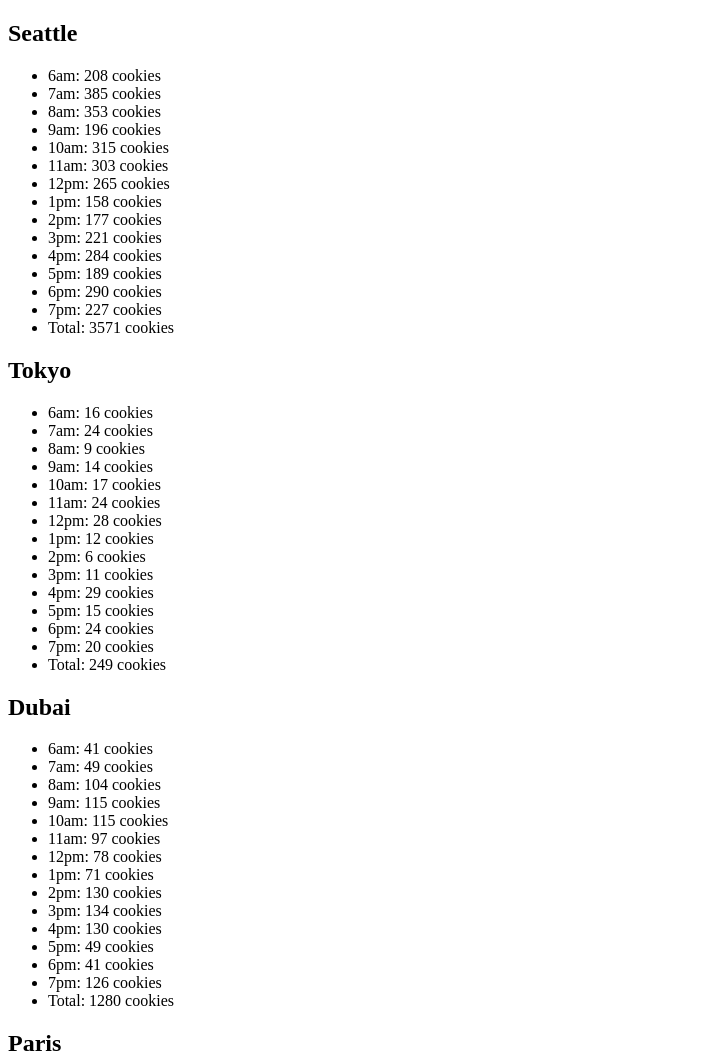
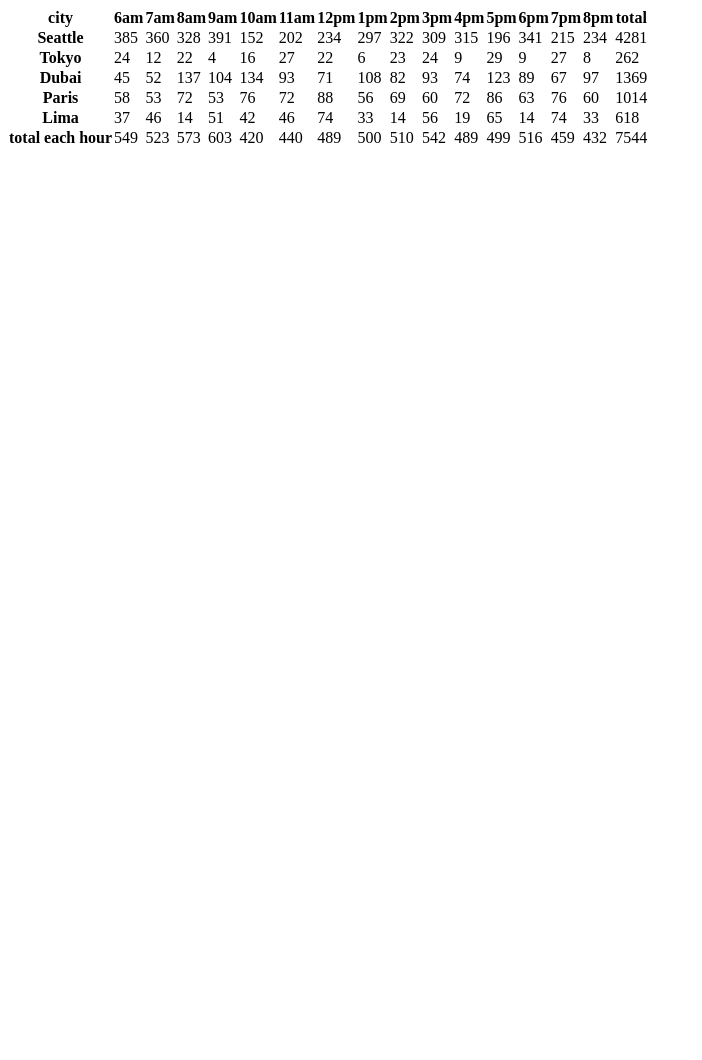
Before and after one commit to Marwan-Zakia/cookie-stand, a plain HTML site: page sales.html in a window 1280 px wide. Shown: the top 1060 px of the page, without its empty margins (0-702 px from the left). After the commit the page ends 800 px from the top, so only its background shows below. Drawn offline with Linux system fonts and the light colour scheme.

Commit message:
addedlab7

```diff
--- a/app.js
+++ b/app.js
@@ -1,229 +1,329 @@
 'use strict';
+let parentElement = document.getElementById("cockielocation");
 
-const hours = ['6am', '7am','8am','9am','10am','11am','12pm','1pm','2pm','3pm','4pm','5pm','6pm','7pm'];
+// const hours = ['6am', '7am', '8am', '9am', '10am', '11am', '12pm', '1pm', '2pm', '3pm', '4pm', '5pm', '6pm', '7pm'];
+// let parentElement = document.getElementById('cockielocation');
+// let seattle = {
+//   name: 'Seattle',
+//   minCust: 23,
+//   maxCust: 65,
+//   agvCookie: 6.3,
+//   cookiesPerHour: [],
+//   total: 0,
+//   getCustomer: function() {
+//     for(let i = 0; i < hours.length; i++) {
 
-let parentElement = document.getElementById('cockielocation');
+//       let cookies = Math.ceil(getRandomCustomer(this.minCust, this.maxCust) * this.agvCookie);
 
-let seattle = {
-  name: 'Seattle',
-  minCust: 23,
-  maxCust: 65,
-  agvCookie: 6.3,
-  cookiesPerHour: [],
-  total: 0,
-  getCustomer: function() {
-    for(let i = 0; i < hours.length; i++) {
+//       this.cookiesPerHour.push(cookies);
+
+//       this.total += cookies;
+
+//     }
 
 
-      let cookies = Math.ceil(getRandomCustomer(this.minCust, this.maxCust) * this.agvCookie);
+//   },
+//   render: function() {
+//     let h2 = document.createElement('h2');
+//     parentElement.appendChild(h2);
+//     h2.textContent = this.name;
 
-      this.cookiesPerHour.push(cookies);
+//     let ul = document.createElement('ul');
+//     parentElement.appendChild(ul);
 
-      this.total += cookies;
+//     for(let i = 0; i < hours.length; i++) {
+//       let li = document.createElement('li');
+//       ul.appendChild(li);
+//       li.textContent = `${hours[i]}: ${this.cookiesPerHour[i]} cookies`;
+//     }
 
-    }
+//     let total = document.createElement('li');
+//       ul.appendChild(total);
+//       total.textContent = `Total: ${this.total} cookies`;
+//   }
+// }
+
+// let tokyo = {
+//   name: 'Tokyo',
+//   minCust: 3,
+//   maxCust: 24,
+//   agvCookie: 1.2,
+//   cookiesPerHour: [],
+//   total: 0,
+//   getCustomer: function() {
+//     for(let i = 0; i < hours.length; i++) {
 
 
-  },
-  render: function() {
-    let h2 = document.createElement('h2');
-    parentElement.appendChild(h2);
-    h2.textContent = this.name;
+//       let cookies = Math.ceil(getRandomCustomer(this.minCust, this.maxCust) * this.agvCookie);
 
-    let ul = document.createElement('ul');
-    parentElement.appendChild(ul);
+//       this.cookiesPerHour.push(cookies);
 
-    for(let i = 0; i < hours.length; i++) {
-      let li = document.createElement('li');
-      ul.appendChild(li);
-      li.textContent = `${hours[i]}: ${this.cookiesPerHour[i]} cookies`;
+//       this.total += cookies;
+
+//     }
+
+
+//   },
+//   render: function() {
+//     let h2 = document.createElement('h2');
+//     parentElement.appendChild(h2);
+//     h2.textContent = this.name;
+
+//     let ul = document.createElement('ul');
+//     parentElement.appendChild(ul);
+
+//     for(let i = 0; i < hours.length; i++) {
+//       let li = document.createElement('li');
+//       ul.appendChild(li);
+//       li.textContent = `${hours[i]}: ${this.cookiesPerHour[i]} cookies`;
+//     }
+
+//     let total = document.createElement('li');
+//       ul.appendChild(total);
+//       total.textContent = `Total: ${this.total} cookies`;
+//   }
+// }
+// let Dubai = {
+//   name: 'Dubai',
+//   minCust: 11,
+//   maxCust: 38,
+//   agvCookie: 3.7,
+//   cookiesPerHour: [],
+//   total: 0,
+//   getCustomer: function() {
+//     for(let i = 0; i < hours.length; i++) {
+
+//       let cookies = Math.ceil(getRandomCustomer(this.minCust, this.maxCust) * this.agvCookie);
+
+//       this.cookiesPerHour.push(cookies);
+
+//       this.total += cookies;
+
+//     }
+
+
+//   },
+//   render: function() {
+//     let h2 = document.createElement('h2');
+//     parentElement.appendChild(h2);
+//     h2.textContent = this.name;
+
+//     let ul = document.createElement('ul');
+//     parentElement.appendChild(ul);
+
+//     for(let i = 0; i < hours.length; i++) {
+//       let li = document.createElement('li');
+//       ul.appendChild(li);
+//       li.textContent = `${hours[i]}: ${this.cookiesPerHour[i]} cookies`;
+//     }
+
+//     let total = document.createElement('li');
+//       ul.appendChild(total);
+//       total.textContent = `Total: ${this.total} cookies`;
+//   }
+// }
+// let Paris = {
+//   name: 'Paris',
+//   minCust: 20,
+//   maxCust: 38,
+//   agvCookie: 2.3,
+//   cookiesPerHour: [],
+//   total: 0,
+//   getCustomer: function() {
+//     for(let i = 0; i < hours.length; i++) {
+
+
+//       let cookies = Math.ceil(getRandomCustomer(this.minCust, this.maxCust) * this.agvCookie);
+
+//       this.cookiesPerHour.push(cookies);
+
+//       this.total += cookies;
+
+//     }
+
+//   },
+//   render: function() {
+//     let h2 = document.createElement('h2');
+//     parentElement.appendChild(h2);
+//     h2.textContent = this.name;
+
+//     let ul = document.createElement('ul');
+//     parentElement.appendChild(ul);
+
+//     for(let i = 0; i < hours.length; i++) {
+//       let li = document.createElement('li');
+//       ul.appendChild(li);
+//       li.textContent = `${hours[i]}: ${this.cookiesPerHour[i]} cookies`;
+//     }
+
+//     let total = document.createElement('li');
+//       ul.appendChild(total);
+//       total.textContent = `Total: ${this.total} cookies`;
+//   }
+// }
+// let Lima = {
+//   name: 'Lima',
+//   minCust: 2,
+//   maxCust: 16,
+//   agvCookie: 4.6,
+//   cookiesPerHour: [],
+//   total: 0,
+//   getCustomer: function() {
+//     for(let i = 0; i < hours.length; i++) {
+//       let cookies = Math.ceil(getRandomCustomer(this.minCust, this.maxCust) * this.agvCookie);
+
+//       this.cookiesPerHour.push(cookies);
+
+//       this.total += cookies;
+
+//     }
+
+
+//   },
+//   render: function() {
+//     let h2 = document.createElement('h2');
+//     parentElement.appendChild(h2);
+//     h2.textContent = this.name;
+
+//     let ul = document.createElement('ul');
+//     parentElement.appendChild(ul);
+
+//     for(let i = 0; i < hours.length; i++) {
+//       let li = document.createElement('li');
+//       ul.appendChild(li);
+//       li.textContent = `${hours[i]}: ${this.cookiesPerHour[i]} cookies`;
+//     }
+
+//     let total = document.createElement('li');
+//       ul.appendChild(total);
+//       total.textContent = `Total: ${this.total} cookies`;
+//   }
+// }
+
+// seattle.getCustomer();
+// seattle.render();
+
+
+// tokyo.getCustomer();
+// tokyo.render();
+
+// Dubai.getCustomer();
+// Dubai.render();
+
+// Paris.getCustomer();
+// Paris.render();
+
+// Lima.getCustomer();
+// Lima.render();
+
+const hours = ['6am', '7am', '8am', '9am', '10am', '11am', '12pm', '1pm', '2pm', '3pm', '4pm', '5pm', '6pm', '7pm', '8pm'];
+let standArry = [];
+function Cookiestand(name, minCust, maxCust, agvCookie, cookiesPerHour, randomCustperhour, total) {
+
+  this.name = name;
+
+  this.minCust = minCust;
+
+  this.maxCust = maxCust;
+
+  this.agvCookie = agvCookie;
+
+  this.cookiesPerHour = cookiesPerHour;
+
+  this.randomCustperhour = randomCustperhour;
+
+  this.total = total;
+}
+
+let Seattle = new Cookiestand('Seattle', 23, 65, 6.3, [], [], 0);
+standArry.push(Seattle);
+
+let Tokyo = new Cookiestand('Tokyo', 3, 24, 1.2, [], [], 0);
+standArry.push(Tokyo);
+
+let Dubai = new Cookiestand('Dubai', 11, 38, 3.7, [], [], 0);
+standArry.push(Dubai);
+
+let Paris = new Cookiestand('Paris', 20, 38, 2.3, [], [], 0);
+standArry.push(Paris);
+
+let Lima = new Cookiestand('Lima', 2, 16, 4.6, [], [], 0);
+standArry.push(Lima);
+
+
+Cookiestand.prototype.calculaterandomCustperhour = function () {
+  for (let i = 0; i < hours.length; i++) {
+    this.randomCustperhour.push(randomNumberGenerator(this.minCust, this.maxCust));
+  }
+};
+Cookiestand.prototype.getRandomCustomer = function () {
+  for (let i = 0; i < hours.length; i++) {
+    let hourlySales = Math.ceil(this.randomCustperhour[i] * this.agvCookie);
+    this.cookiesPerHour.push(hourlySales);
+    this.total += hourlySales;
+  }
+};
+function randomNumberGenerator(min, max) {
+  return Math.floor(Math.random() * (max - min + 1)) + min;
+}
+let totalSalesDailysum = 0;
+let eachHour = 0;
+let totalSalesprehour = [];
+Cookiestand.getRandomhour = function () {
+  for (let i = 0; i < 15; i++) {
+    eachHour = Seattle.cookiesPerHour[i] + Tokyo.cookiesPerHour[i] + Dubai.cookiesPerHour[i] + Paris.cookiesPerHour[i] + Lima.cookiesPerHour[i];
+    totalSalesprehour.push(eachHour);
+  }
+  totalSalesDailysum = Seattle.total + Tokyo.total + Dubai.total + Paris.total + Lima.total;
+  totalSalesprehour.push(totalSalesDailysum);
+};
+function render() {
+  let genTr = document.createElement('tr');
+  let thCity = document.createElement('th');
+  thCity.textContent = 'city';
+  genTr.appendChild(thCity);
+  for (let i = 0; i < hours.length; i++) {
+    let thhours = document.createElement('th');
+    thhours.textContent = hours[i];
+    genTr.appendChild(thhours);
+  }
+  let totalEachLocation = document.createElement('th');
+  totalEachLocation.textContent = 'total';
+  genTr.appendChild(totalEachLocation);
+  parentElement.appendChild(genTr);
+}
+function cookies() {
+  for (let i = 0; i < 5; i++) {
+    let genTr = document.createElement('tr');
+    let thCity = document.createElement('th');
+    thCity.textContent = standArry[i].name;
+    genTr.appendChild(thCity);
+    for (let j = 0; j < hours.length; j++) {
+      let tdata = document.createElement('td');
+      tdata.textContent = standArry[i].cookiesPerHour[j];
+      genTr.appendChild(tdata);
     }
-
-    let total = document.createElement('li');
-      ul.appendChild(total);
-      total.textContent = `Total: ${this.total} cookies`;
+    let totalCookies = document.createElement('td');
+    totalCookies.textContent = standArry[i].total;
+    genTr.appendChild(totalCookies);
+    parentElement.appendChild(genTr);
+  }
+  let trTotal = document.createElement('tr');
+  let thTotal = document.createElement('th');
+  thTotal.textContent = 'total each hour';
+  trTotal.appendChild(thTotal);
+  parentElement.appendChild(trTotal);
+  for (let k = 0; k < hours.length + 1; k++) {
+    let tdTotalAcross = document.createElement('td');
+    tdTotalAcross.textContent = totalSalesprehour[k];
+    trTotal.appendChild(tdTotalAcross);
   }
 }
 
-let tokyo = {
-  name: 'Tokyo',
-  minCust: 3,
-  maxCust: 24,
-  agvCookie: 1.2,
-  cookiesPerHour: [],
-  total: 0,
-  getCustomer: function() {
-    for(let i = 0; i < hours.length; i++) {
-
-
-      let cookies = Math.ceil(getRandomCustomer(this.minCust, this.maxCust) * this.agvCookie);
-
-      this.cookiesPerHour.push(cookies);
-
-      this.total += cookies;
-
-    }
-
-
-  },
-  render: function() {
-    let h2 = document.createElement('h2');
-    parentElement.appendChild(h2);
-    h2.textContent = this.name;
-
-    let ul = document.createElement('ul');
-    parentElement.appendChild(ul);
-
-    for(let i = 0; i < hours.length; i++) {
-      let li = document.createElement('li');
-      ul.appendChild(li);
-      li.textContent = `${hours[i]}: ${this.cookiesPerHour[i]} cookies`;
-    }
-
-    let total = document.createElement('li');
-      ul.appendChild(total);
-      total.textContent = `Total: ${this.total} cookies`;
-  }
+for (let i = 0; i < 5; i++) {
+  standArry[i].calculaterandomCustperhour();
+  standArry[i].getRandomCustomer();
 }
-let Dubai = {
-  name: 'Dubai',
-  minCust: 11,
-  maxCust: 38,
-  agvCookie: 3.7,
-  cookiesPerHour: [],
-  total: 0,
-  getCustomer: function() {
-    for(let i = 0; i < hours.length; i++) {
-
-
-      let cookies = Math.ceil(getRandomCustomer(this.minCust, this.maxCust) * this.agvCookie);
-
-      this.cookiesPerHour.push(cookies);
-
-      this.total += cookies;
-
-    }
-
-
-  },
-  render: function() {
-    let h2 = document.createElement('h2');
-    parentElement.appendChild(h2);
-    h2.textContent = this.name;
-
-    let ul = document.createElement('ul');
-    parentElement.appendChild(ul);
-
-    for(let i = 0; i < hours.length; i++) {
-      let li = document.createElement('li');
-      ul.appendChild(li);
-      li.textContent = `${hours[i]}: ${this.cookiesPerHour[i]} cookies`;
-    }
-
-    let total = document.createElement('li');
-      ul.appendChild(total);
-      total.textContent = `Total: ${this.total} cookies`;
-  }
-}
-let Paris = {
-  name: 'Paris',
-  minCust: 20,
-  maxCust: 38,
-  agvCookie: 2.3,
-  cookiesPerHour: [],
-  total: 0,
-  getCustomer: function() {
-    for(let i = 0; i < hours.length; i++) {
-
-
-      let cookies = Math.ceil(getRandomCustomer(this.minCust, this.maxCust) * this.agvCookie);
-
-      this.cookiesPerHour.push(cookies);
-
-      this.total += cookies;
-
-    }
-
-
-  },
-  render: function() {
-    let h2 = document.createElement('h2');
-    parentElement.appendChild(h2);
-    h2.textContent = this.name;
-
-    let ul = document.createElement('ul');
-    parentElement.appendChild(ul);
-
-    for(let i = 0; i < hours.length; i++) {
-      let li = document.createElement('li');
-      ul.appendChild(li);
-      li.textContent = `${hours[i]}: ${this.cookiesPerHour[i]} cookies`;
-    }
-
-    let total = document.createElement('li');
-      ul.appendChild(total);
-      total.textContent = `Total: ${this.total} cookies`;
-  }
-}
-let Lima = {
-  name: 'Lima',
-  minCust: 2,
-  maxCust: 16,
-  agvCookie: 4.6,
-  cookiesPerHour: [],
-  total: 0,
-  getCustomer: function() {
-    for(let i = 0; i < hours.length; i++) {
-
-
-      let cookies = Math.ceil(getRandomCustomer(this.minCust, this.maxCust) * this.agvCookie);
-
-      this.cookiesPerHour.push(cookies);
-
-      this.total += cookies;
-
-    }
-
-
-  },
-  render: function() {
-    let h2 = document.createElement('h2');
-    parentElement.appendChild(h2);
-    h2.textContent = this.name;
-
-    let ul = document.createElement('ul');
-    parentElement.appendChild(ul);
-
-    for(let i = 0; i < hours.length; i++) {
-      let li = document.createElement('li');
-      ul.appendChild(li);
-      li.textContent = `${hours[i]}: ${this.cookiesPerHour[i]} cookies`;
-    }
-
-    let total = document.createElement('li');
-      ul.appendChild(total);
-      total.textContent = `Total: ${this.total} cookies`;
-  }
-}
-
-seattle.getCustomer();
-seattle.render();
-
-
-tokyo.getCustomer();
-tokyo.render();
-
-Dubai.getCustomer();
-Dubai.render();
-
-Paris.getCustomer();
-Paris.render();
-
-Lima.getCustomer();
-Lima.render();
-
-
-
-function getRandomCustomer(min, max) {
-  return Math.floor(Math.random() * (max - min + 1) + min);
-}
+Cookiestand.getRandomhour();
+render();
+cookies();
```
Also changed, not shown: index.html (+3 -1 lines).
